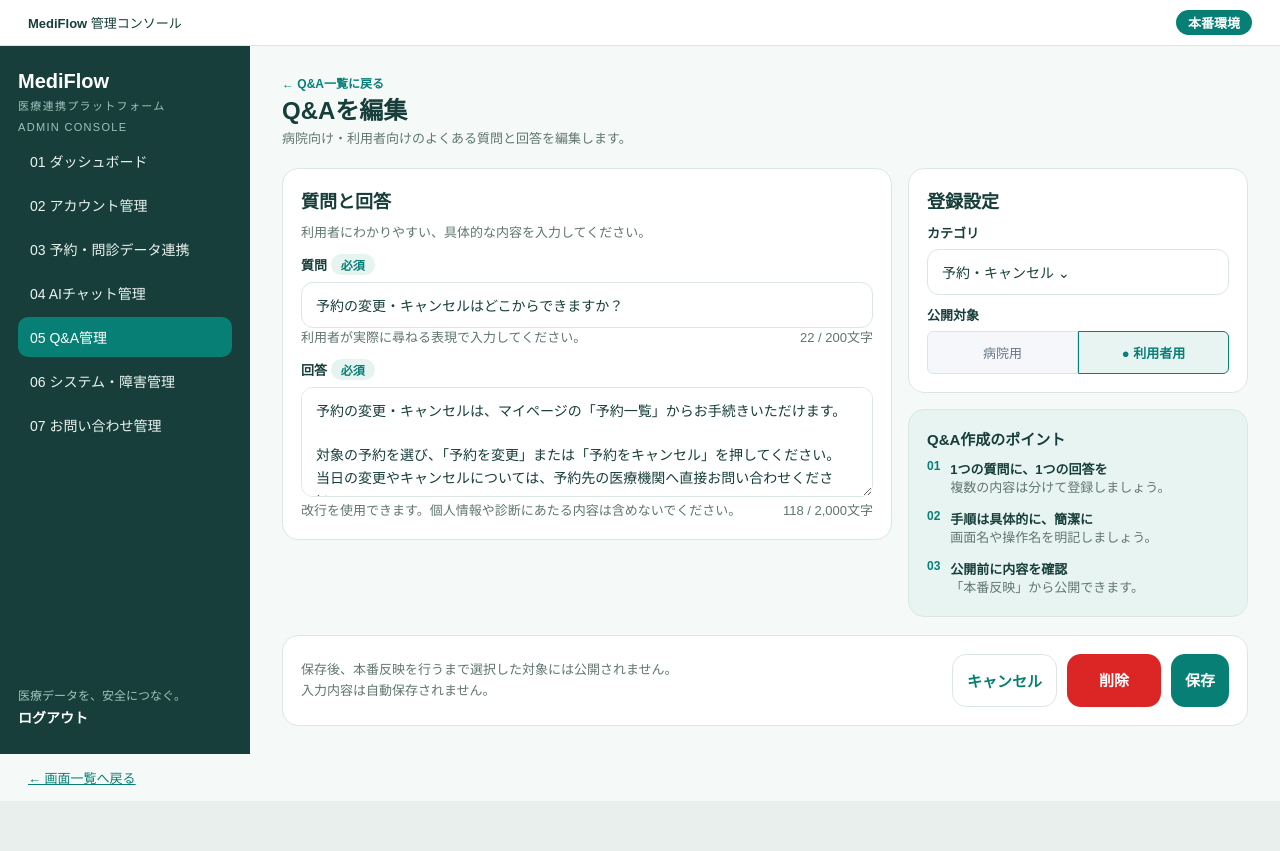
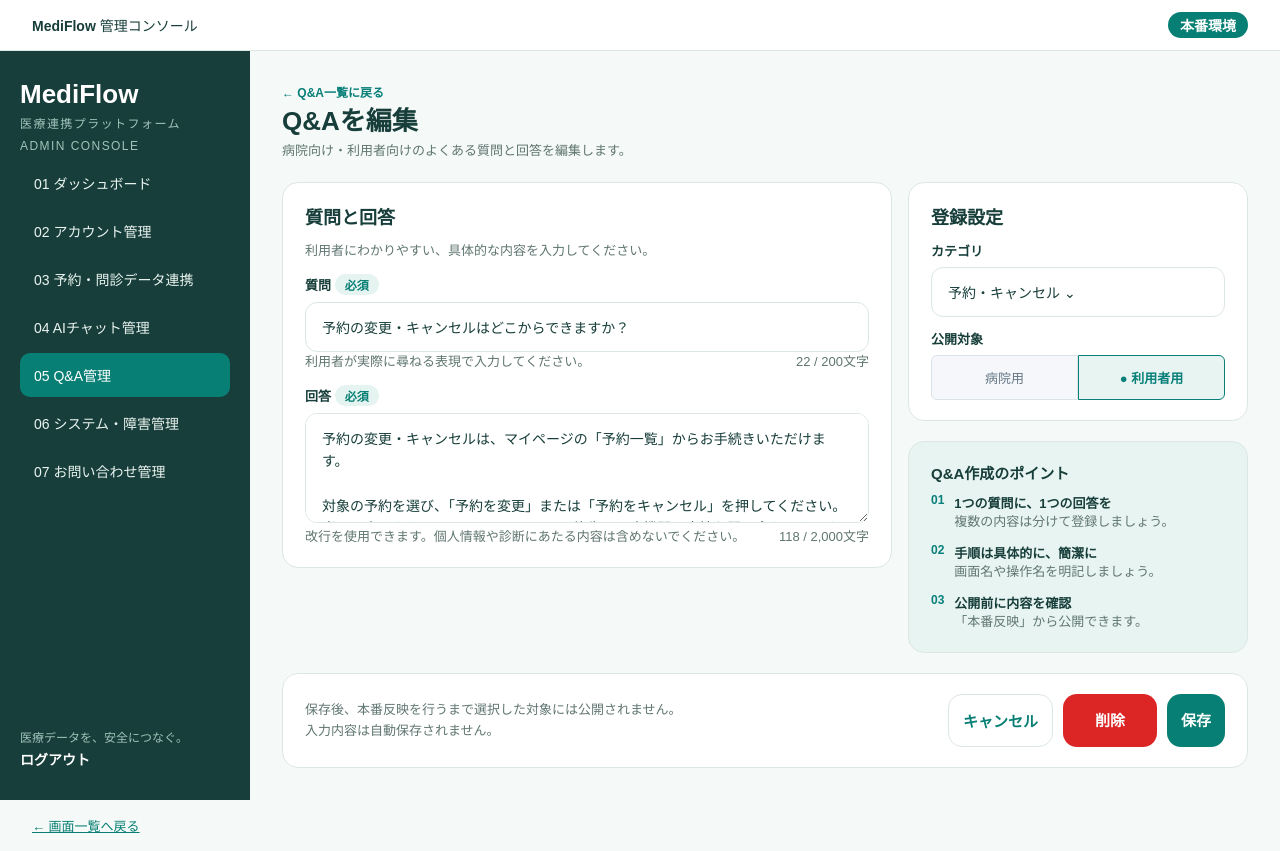
Before and after one commit to 280382u/suraimu-prototype, a plain HTML site: page admin/13.html in a window 1280 px wide. Before the commit the page ends 801 px from the top, so only its background shows below. Drawn offline with Linux system fonts and the light colour scheme.

Commit message:
管理者側を変更

```diff
--- a/admin/13.html
+++ b/admin/13.html
@@ -3,50 +3,50 @@
 <title>13 Q&A編集 | MediFlow 管理者</title><link rel="stylesheet" href="../assets/style.css"><style>
 body{display:block;background:#e8efec}
 .admin{width:min(1440px,100%);margin:0 auto;background:#f5f9f7;min-height:100vh;display:flex;flex-direction:column}
-.topbar{background:#fff;border-bottom:1px solid #dce7e2;padding:10px 28px;display:flex;justify-content:space-between;align-items:center;font-size:13px}
+.topbar{background:#fff;border-bottom:1px solid #dce7e2;padding:12px 32px;display:flex;justify-content:space-between;align-items:center;font-size:14px}
 .topbar .env{background:#087f74;color:#fff;border-radius:999px;padding:3px 12px;font-weight:700}
 .layout{display:flex;flex:1}
-.sidebar{width:250px;background:#173e3a;color:#eaf4f0;padding:24px 18px;display:flex;flex-direction:column;gap:4px;flex-shrink:0}
-.sidebar .brand{font-size:20px;font-weight:700;color:#fff}
-.sidebar .sub{font-size:11px;color:#9fc4ba;letter-spacing:.12em;margin-bottom:4px}
-.sidebar a{color:#eaf4f0;text-decoration:none;padding:10px 12px;border-radius:10px;font-size:14px;display:block}
+.sidebar{width:250px;background:#173e3a;color:#eaf4f0;padding:28px 20px;display:flex;flex-direction:column;gap:4px;flex-shrink:0}
+.sidebar .brand{font-size:26px;font-weight:700;color:#fff}
+.sidebar .sub{font-size:12px;color:#9fc4ba;letter-spacing:.12em;margin-bottom:4px}
+.sidebar a{color:#eaf4f0;text-decoration:none;padding:12px 14px;border-radius:10px;font-size:14px;display:block}
 .sidebar a:hover,.sidebar a.active{background:#087f74;color:#fff}
 .sidebar .foot{margin-top:auto;font-size:12px;color:#9fc4ba;line-height:1.7}
-.main{flex:1;padding:28px 32px;display:flex;flex-direction:column;gap:18px;min-width:0}
-.main h1{font-size:24px}
-.cards{display:grid;grid-template-columns:repeat(auto-fit,minmax(200px,1fr));gap:14px}
-.stat{background:#fff;border:1px solid #dce7e2;border-radius:16px;padding:16px}
-.stat .num{font-size:28px;font-weight:700;margin:4px 0}
+.main{flex:1;padding:32px;display:flex;flex-direction:column;gap:20px;min-width:0}
+.main h1{font-size:26px}
+.cards{display:grid;grid-template-columns:repeat(auto-fit,minmax(200px,1fr));gap:20px}
+.stat{background:#fff;border:1px solid #dce7e2;border-radius:16px;padding:18px 22px}
+.stat .num{font-size:38px;font-weight:700;margin:4px 0}
 .stat .lbl{font-size:13px;font-weight:700}
 .mut{color:#607671;font-size:13px;line-height:1.6}
 table{width:100%;border-collapse:collapse;background:#fff;border:1px solid #dce7e2;border-radius:12px;overflow:hidden;font-size:13px}
-th,td{padding:10px 12px;border-bottom:1px solid #eef4f1;text-align:left;vertical-align:top}
+th,td{padding:12px 14px;border-bottom:1px solid #eef4f1;text-align:left;vertical-align:top}
 th{background:#eef6f3;font-weight:700}
 .badge{display:inline-block;background:#e6f4f1;color:#087f74;border-radius:999px;padding:2px 10px;font-size:12px;font-weight:700}
 .badge.warn{background:#fff0ed;color:#b3402a}
 .badge.gray{background:#eef1f0;color:#607671}
-.panel{background:#fff;border:1px solid #dce7e2;border-radius:16px;padding:18px;display:flex;flex-direction:column;gap:10px}
+.panel{background:#fff;border:1px solid #dce7e2;border-radius:16px;padding:20px 22px;display:flex;flex-direction:column;gap:12px}
 .split{display:grid;grid-template-columns:1fr 340px;gap:16px;align-items:start}
 @media(max-width:900px){.split{grid-template-columns:1fr}.sidebar{width:190px}}
-textarea,.field{background:#fff;border:1px solid #dce7e2;border-radius:12px;padding:12px 14px;font-size:14px;color:#173e3a;width:100%}
+textarea,.field{background:#fff;border:1px solid #dce7e2;border-radius:12px;padding:14px 16px;font-size:14px;color:#173e3a;width:100%}
 textarea{min-height:110px;font-family:inherit;line-height:1.6}
-.alert{background:#fff0ed;border:1px solid #f0cfc8;border-radius:14px;padding:12px 16px;font-size:13px}
-.footlink{padding:14px 28px;font-size:13px}.footlink a{color:#087f74}
+.alert{background:#fff0ed;border:1px solid #f0cfc8;border-radius:14px;padding:14px 18px;font-size:13px}
+.footlink{padding:16px 32px;font-size:13px}.footlink a{color:#087f74}
 .auth{width:min(1100px,92%);margin:40px auto;background:#fff;border:1px solid #dce7e2;border-radius:20px;padding:36px;display:grid;grid-template-columns:1fr 1fr;gap:32px}
 @media(max-width:800px){.auth{grid-template-columns:1fr}}
 .backlink{color:#087f79;font-size:12px;font-weight:700;text-decoration:none}
 .hintrow{display:flex;justify-content:space-between;gap:12px}
-.sidecol{display:flex;flex-direction:column;gap:16px}
-.guide{background:#e8f4f2;border:1px solid #dce7e2;border-radius:16px;padding:18px;display:flex;flex-direction:column;gap:10px}
+.sidecol{display:flex;flex-direction:column;gap:20px}
+.guide{background:#e8f4f2;border:1px solid #dce7e2;border-radius:16px;padding:20px 22px;display:flex;flex-direction:column;gap:10px}
 .guide .gnum{color:#087f79;font-weight:700;font-size:12px}
 .guide .gitem{display:flex;gap:10px}
 .guide .ghead{font-weight:700;font-size:13px}
 .seg{display:flex;gap:0}
-.seg div{flex:1;text-align:center;padding:11px 0;font-size:13px;border:1px solid #dce4ea;background:#f5f7fa;color:#657786}
+.seg div{flex:1;text-align:center;padding:12px 0;font-size:13px;border:1px solid #dce4ea;background:#f5f7fa;color:#657786}
 .seg div:first-child{border-radius:6px 0 0 6px}
 .seg div:last-child{border-radius:0 6px 6px 0}
 .seg .on{background:#e8f4f2;border-color:#087f79;color:#087f79;font-weight:700}
-.actionbar{background:#fff;border:1px solid #dce7e2;border-radius:16px;padding:18px;display:flex;justify-content:space-between;align-items:center;gap:16px;flex-wrap:wrap}
+.actionbar{background:#fff;border:1px solid #dce7e2;border-radius:16px;padding:20px 22px;display:flex;justify-content:space-between;align-items:center;gap:16px;flex-wrap:wrap}
 .btn-danger{background:#dc2626;color:#fff;text-align:center;padding:15px 32px;border-radius:14px;font-size:15px;font-weight:700;text-decoration:none;display:block}
 </style></head>
 <body><div class="admin">
```
Also changed, not shown: admin/01.html (+19 -18 lines), admin/02.html (+15 -15 lines), admin/03.html (+15 -15 lines), admin/04.html (+15 -15 lines), admin/05.html (+15 -15 lines), admin/06.html (+15 -15 lines), admin/07.html (+15 -15 lines), admin/08.html (+15 -15 lines), admin/09.html (+15 -15 lines), admin/10.html (+15 -15 lines), admin/11.html (+15 -15 lines), admin/12.html (+15 -15 lines).
